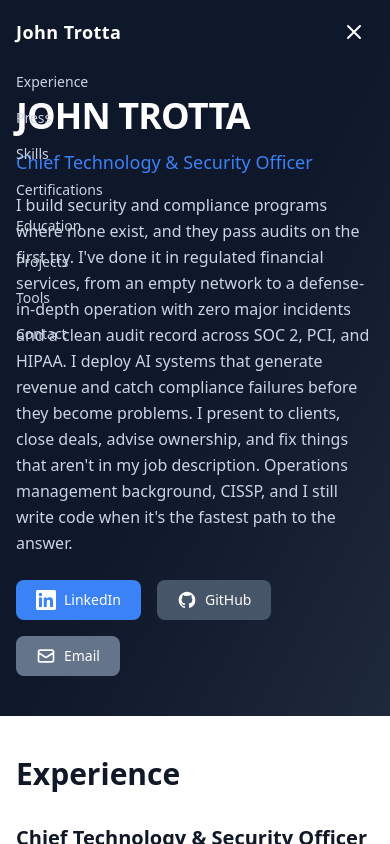
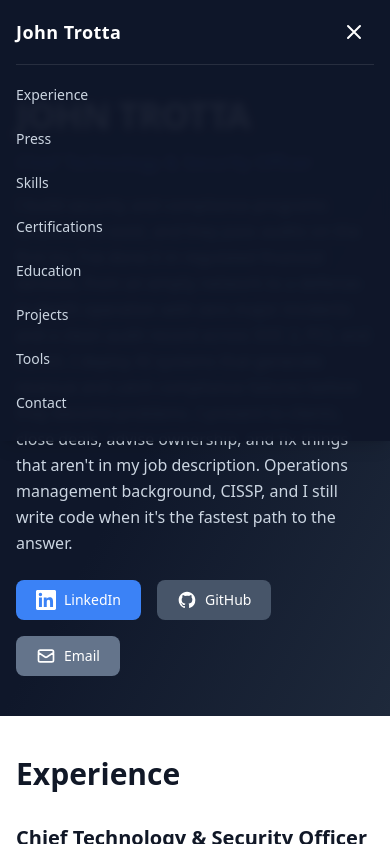
Before and after one commit to johntrottadev/jtrotta.dev, a Next.js app: page / in a window 390 px wide. Both pictures are taken after a click on the button "Open menu". Shown: the top 844 px of the page. Built offline with nearby package versions, Linux system fonts and the light colour scheme.

Commit message:
Fix mobile menu: solid nav background when open, divider line, larger touch targets

```diff
--- a/src/components/Navigation.tsx
+++ b/src/components/Navigation.tsx
@@ -29,7 +29,7 @@ export default function Navigation() {
   return (
     <nav
       className={`fixed top-0 left-0 right-0 z-50 transition-all duration-300 ${
-        scrolled
+        scrolled || mobileMenuOpen
           ? "bg-hero-bg/95 backdrop-blur-sm shadow-lg"
           : "bg-transparent"
       }`}
@@ -92,12 +92,12 @@ export default function Navigation() {
 
         {/* Mobile menu */}
         {mobileMenuOpen && (
-          <div className="md:hidden pb-4">
+          <div className="md:hidden border-t border-white/10 pt-2 pb-4">
             {navLinks.map((link) => (
               <a
                 key={link.href}
                 href={link.href}
-                className="block py-2 text-slate-300 hover:text-white text-sm font-medium transition-colors"
+                className="block py-3 text-slate-300 hover:text-white text-sm font-medium transition-colors"
                 onClick={() => setMobileMenuOpen(false)}
               >
                 {link.label}
```
